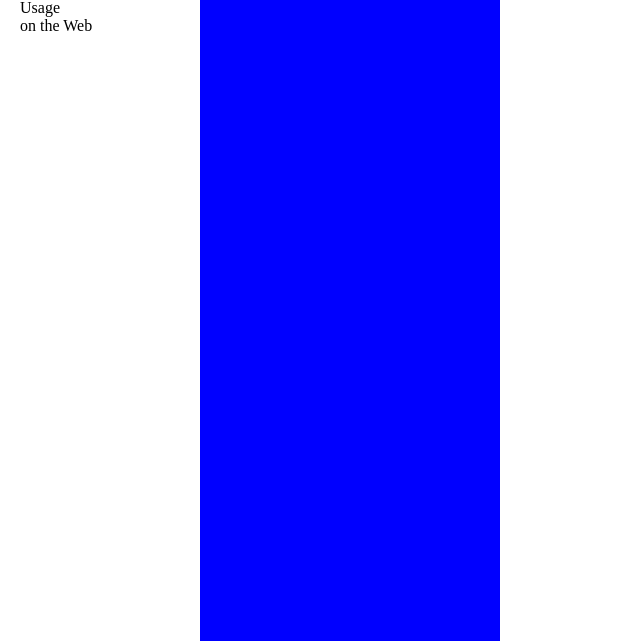
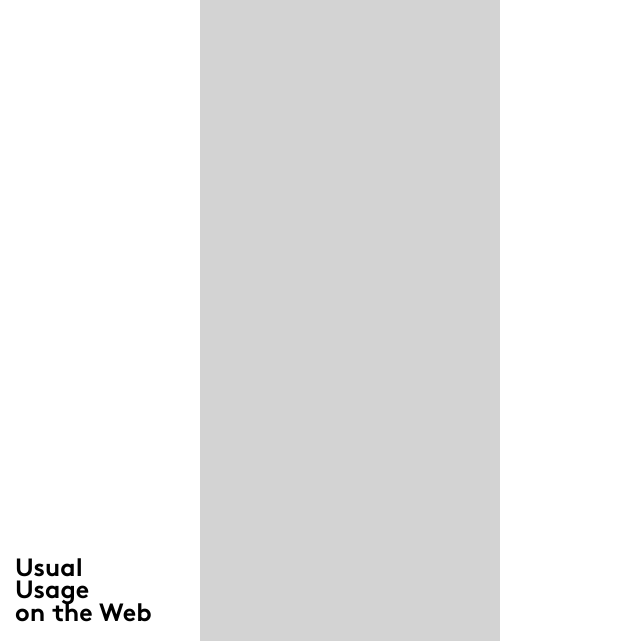
Before and after one commit to LeoMullier/usual-web-usage, a browser extension: page Index.html in a window 1280 px wide. Shown: the part 159-800 px from the top of the page, without its empty margins (0-640 px from the left). Drawn offline with Linux system fonts and the light colour scheme.

Commit message:
Designed the left side-bar

```diff
--- a/Css/Style.css
+++ b/Css/Style.css
@@ -1,7 +1,25 @@
+@font-face {
+    font-family: "Light";
+    src: url("../Font/Brown-Light.ttf") format('truetype');
+}
+
+
+@font-face {
+    font-family: "Regular";
+    src: url("../Font/Brown-Regular.ttf") format('truetype');
+}
+
+
+@font-face {
+    font-family: "Bold";
+    src: url("../Font/Brown-Bold.ttf") format('truetype');
+}
+
 body
 {
     padding: 0px;
     margin: 0px;
+    font-family: Light;
 }
 
 .Container
@@ -10,12 +28,12 @@ body
     margin: 0px;
     height: 500px;
     width: 500px;
-    background-color: red;
+    background-color: #ffb341;
 }
 
 .Left
 {
-    padding: 20px;
+    padding: 15px;
     margin: 0px;
     height: 100%;
     width: 200px;
@@ -35,7 +53,7 @@ body
     position: absolute;
     left: 200px;
     top: 0px;
-    background-color: blue;
+    background-color: lightgrey;
 }
 
 .Logo
@@ -43,6 +61,23 @@ body
     width: 100%;
 }
 
+.Title
+{
+    position: absolute;
+    left: 0px;
+    bottom: 0px;
+    height: 200px;
+    width: 200px;
+    background-color: white;
+    font-family: Bold;
+    font-size: 25px;
+    padding: 15px;
+    box-sizing: border-box;
+    display: flex;
+    align-items: flex-end;
+    line-height: 22.5px;
+}
+
 button{
     width: 200px;
 }
--- a/Index.html
+++ b/Index.html
@@ -7,12 +7,15 @@
         <div class="Container">
             <div class="Left">
                 <img class="Logo" src="Img/LogoOriginal.png">
-
-                Usual
-                <br />Usage
-                <br />on the Web
             </div>
 
+            <div class="Title">
+                <span>
+                    Usual
+                    <br />Usage
+                    <br />on the Web
+                </span>
+            </div>
             <div class="Right">
                 <button id="openBtn">
                     Save
```
